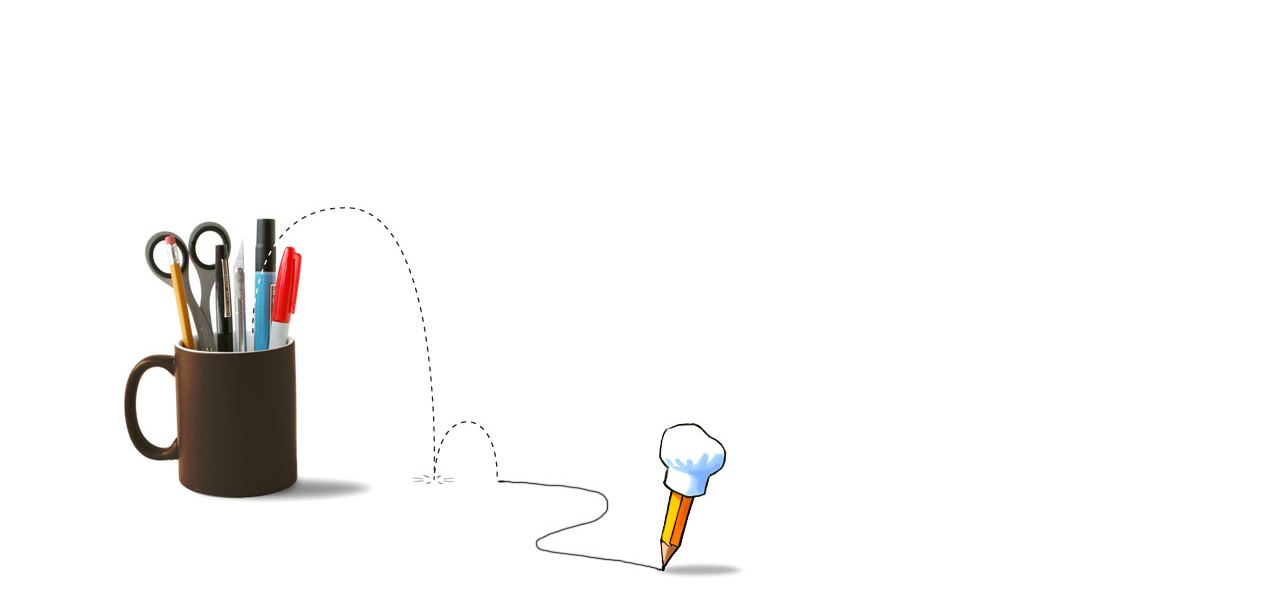
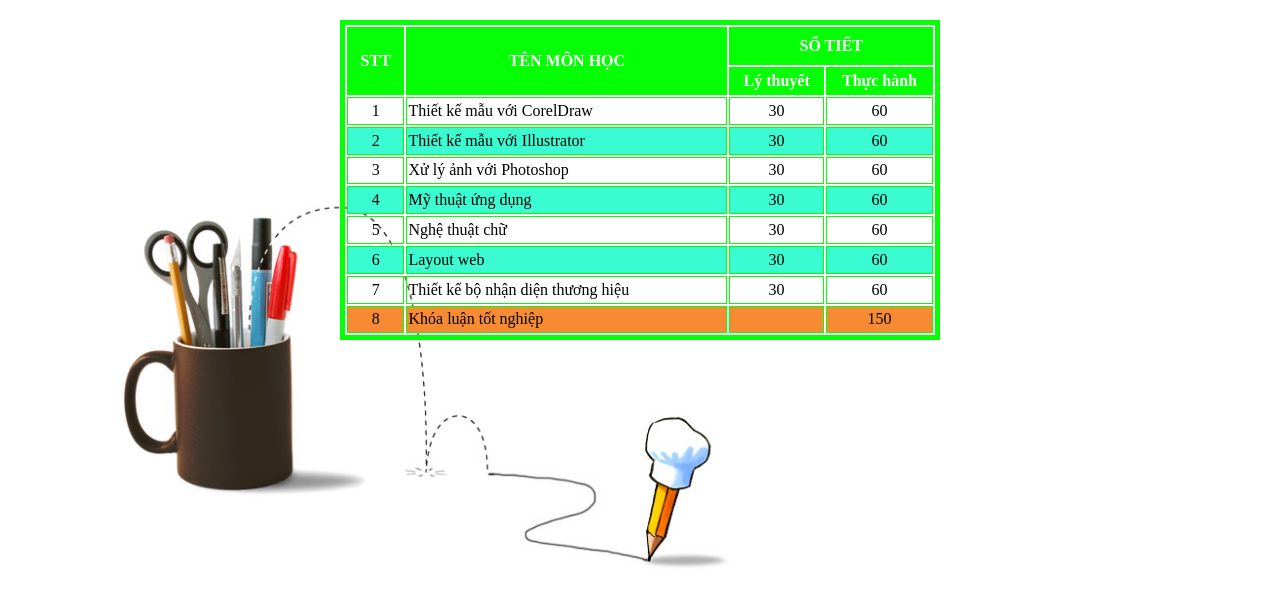
Before and after one commit to Lamanhkhoi/homework-SET-2025, a plain HTML site: page baitapTKWeb/7 - ChuongTrinhHoc/chuongTrinhHoc.html in a window 1280 px wide. Shown: the part 203-800 px from the top of the page. Drawn offline with Linux system fonts and the light colour scheme.

Commit message:
khoi-2 | delete old code and add new code had finished 7,8

```diff
--- a/baitapTKWeb/7 - ChuongTrinhHoc/chuongTrinhHoc.html
+++ b/baitapTKWeb/7 - ChuongTrinhHoc/chuongTrinhHoc.html
@@ -7,6 +7,72 @@
     <link rel="stylesheet" href="./styles.css">
 </head>
 <body>
+    <div class="title">
+        <p>CHƯƠNG TRÌNH HỌC THIẾT KẾ ĐỒ HỌA</p>
+    </div>
+    <table>
+        <thead>
+            <tr>
+                <th rowspan="2">STT</th>
+                <th rowspan="2">TÊN MÔN HỌC</th>
+                <th colspan="2">SỐ TIẾT</th>
+            </tr>
+            <tr>
+                <th>Lý thuyết</th>
+                <th>Thực hành</th>
+            </tr>
+        </thead>
+        <tbody>
+            <tr>
+                <td>1</td>
+                <td>Thiết kế mẫu với CorelDraw</td>
+                <td>30</td>
+                <td>60</td>
+            </tr>
+            <tr>
+                <td>2</td>
+                <td>Thiết kế mẫu với Illustrator</td>
+                <td>30</td>
+                <td>60</td>
+            </tr>
+            <tr>
+                <td>3</td>
+                <td>Xử lý ảnh với Photoshop</td>
+                <td>30</td>
+                <td>60</td>
+            </tr>
+            <tr>
+                <td>4</td>
+                <td>Mỹ thuật ứng dụng</td>
+                <td>30</td>
+                <td>60</td>
+            </tr>
+            <tr>
+                <td>5</td>
+                <td>Nghệ thuật chữ</td>
+                <td>30</td>
+                <td>60</td>
+            </tr>
+            <tr>
+                <td>6</td>
+                <td>Layout web</td>
+                <td>30</td>
+                <td>60</td>
+            </tr>
+            <tr>
+                <td>7</td>
+                <td>Thiết kế bộ nhận diện thương hiệu</td>
+                <td>30</td>
+                <td>60</td>
+            </tr>
 
+        </tbody>
+        <tr class="last-row">
+            <td>8</td>
+            <td>Khóa luận tốt nghiệp</td>
+            <td></td>
+            <td>150</td>
+        </tr>
+    </table>
 </body>
 </html>
--- a/baitapTKWeb/7 - ChuongTrinhHoc/styles.css
+++ b/baitapTKWeb/7 - ChuongTrinhHoc/styles.css
@@ -2,4 +2,64 @@
     background-image: url(./hinh/nguyen-tac-trong-thiet-ke-do-hoa.jpg), url(./hinh/truong_day_thiet_ke_do_hoa.jpg);
     background-repeat: repeat-x, no-repeat;
     background-position: top, 15vh 50vh;
+    background-size: auto, 50vw;
+    display: flex;
+    justify-content: center;
+    align-items: center;
+    flex-direction: column;
+    height: 80vh;
 }
+
+.title{
+    color: rgb(5, 255, 5);
+    font-size: 35px;
+    font-weight: bold;
+}
+
+table {
+    width: 80%;
+    height: 25vw;
+    max-width: 600px;
+    border-collapse: separate;
+    border: 5px solid rgb(5, 255, 5);
+
+}
+
+table thead tr th{
+    color: white;
+    background-color: rgb(5, 255, 5);
+}
+
+table thead tr:nth-child(1) th{
+    padding: 10px 5px;
+    text-align: center;
+    vertical-align: middle;
+}
+
+table thead tr:nth-child(2) th{
+    padding: 5px 0px;
+}
+
+table tbody tr td{
+    border: 1px solid rgb(5, 255, 5);
+    padding: 10px, 10px;
+}
+
+tbody tr:nth-child(even) {
+    background-color:  rgb(58, 251, 209); /* Màu nền xen kẽ */
+}
+
+tbody td:nth-child(1){
+    text-align: center;
+}
+
+tbody td:nth-child(3){
+    text-align: center;
+}
+
+tbody td:nth-child(4){
+    text-align: center;
+}
+tbody tr.last-row{
+    background-color: #f68b33;
+}
--- /dev/null
+++ b/baitapTKWeb/8 - DoubleRich/styles.css
@@ -0,0 +1,106 @@
+body{
+    background-image:  url(./hinh/rose.png), url(./hinh/kim-tea-hee.png),url(./hinh/nen-hoa-hong.png);
+    background-color: rgb(168, 7, 7);
+    background-repeat: no-repeat;
+    background-position:
+    6.5vw 36vw,
+    0vw 5vw,
+    60vw 35vw;
+    background-size:
+    25vw,
+    30vw,
+    auto;
+    display: flex;
+    justify-content: center;
+    align-items: center;
+    position: relative;
+    top: 50px;
+}
+
+.main{
+    display: inline-flex;
+    justify-content: center;
+    align-items: center;
+    flex-direction: column;
+    border: 1px solid white;
+    min-width: 49vw;
+    max-width: 49vw;
+}
+
+.title{
+    display: flex;
+    flex-direction: row;
+    align-items: start;
+}
+
+img{
+    width:250px;
+    height: 200px;
+    background-color: plum;
+}
+
+.name #name--content:nth-child(1){
+    width: 490px;
+    height: 100px;
+    background-color: red;
+    display: flex;
+    justify-content: end;
+    align-items: center;
+    color: white;
+    font-size: 25px;
+}
+
+.name #name--content:nth-child(2){
+    width: 490px;
+    height: 100px;
+    background-color: plum;
+    display: flex;
+    justify-content: center;
+    align-items: center;
+    font-size: 33px;
+    font-weight: bold;
+    color: red;
+}
+
+.contain{
+    display: flex;
+    flex-direction: row;
+    padding: 20px;
+}
+
+.promotion-title {
+    display: flex;
+    align-items: center;
+}
+
+.promotion-title .icon {
+    width: 10px;
+    height: 10px;
+    border: 2px solid rgb(255, 0, 0);
+    margin-right: 8px;
+    margin-bottom: 3px;
+}
+
+.promotion-title h3 {
+    font-size: 1.1em;
+    font-weight: bold;
+    color: red;
+}
+
+#contain--leftContent{
+    margin-right: 20px;
+}
+
+#contain--leftContent li {
+   color: rgb(255, 255, 255, 0.9);
+   margin: -5%;
+}
+
+#contain--rightContent li {
+    color: rgb(255, 255, 255, 0.9);
+    padding: 0px;
+}
+
+.promotion-box li {
+    line-height: 2;
+ }
```
Also changed, not shown: baitapTKWeb/8 - DoubleRich/DoubleRich.html (added, +70 -0 lines), 1 other file.
